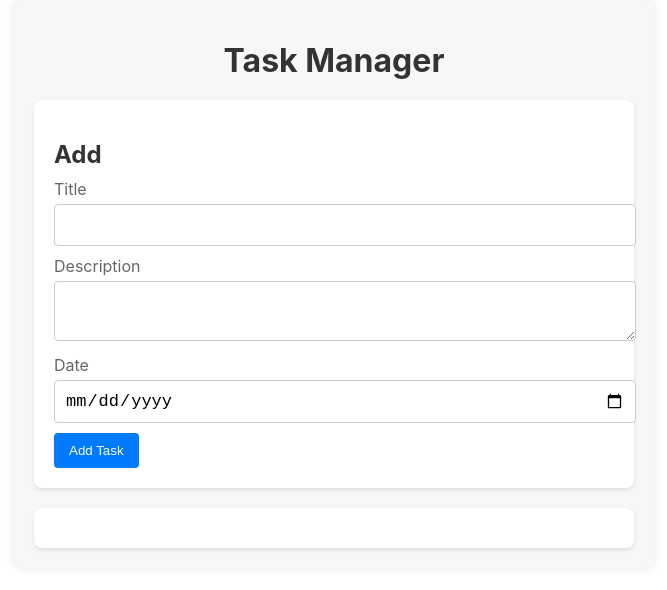
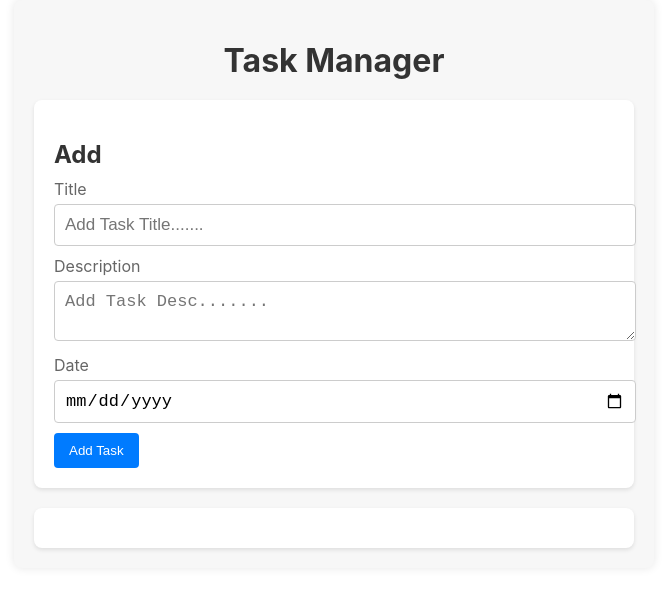
Before and after one commit to MukhtarBIN-MS/task-manager-app, a React (Create React App) app: page / in a window 1280 px wide. Shown: the top 590 px of the page, without its empty margins (306-973 px from the left). Built offline with nearby package versions, Linux system fonts and the light colour scheme.

Commit message:
Add placeholder for input

```diff
--- a/src/components/Form/Form.js
+++ b/src/components/Form/Form.js
@@ -33,6 +33,7 @@ export default function Form({ addTask }) {
         <input
           id="Title"
           type="text"
+          placeholder="Add Task Title......."
           value={title}
           onChange={(e) => setTitle(e.target.value)}
         />
@@ -40,6 +41,7 @@ export default function Form({ addTask }) {
         <label htmlFor="Description">Description</label>
         <textarea
           id="Description"
+          placeholder="Add Task Desc......."
           value={description}
           onChange={(e) => setDescription(e.target.value)}
         />
@@ -48,6 +50,7 @@ export default function Form({ addTask }) {
         <input
           id="Date"
           type="date"
+          placeholder="MM/DD/YYYY"
           value={dueDate}
           onChange={(e) => setDueDate(e.target.value)}
         /><br/>
```
